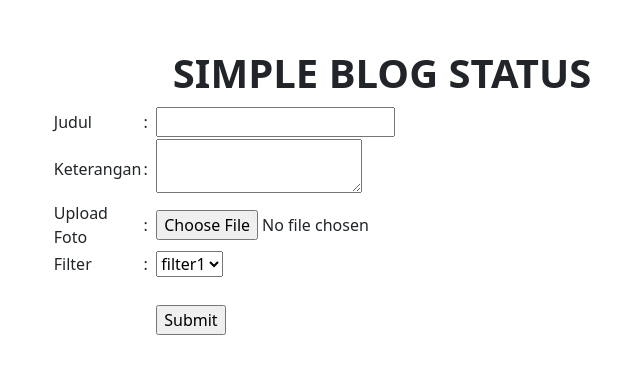
After one commit to rickygit98/UTRON_Web_App, a PHP site: the page made by app/views/upload/index.php in a window 1280 px wide. The commit adds this page. Shown: the top 374 px of the page, without its empty margins (258-898 px from the left). Run offline with PHP 8.4, Linux system fonts and the light colour scheme; the template is opened without the code that fills it: most values are stand-ins (such as "Sample title", 1, 10 or a date in 2020); some libraries are stand-ins or nearby versions.

Commit message:
Adding Upload and Filter Image Features

```diff
--- a/app/controllers/auth_controller.php
+++ b/app/controllers/auth_controller.php
@@ -54,6 +54,7 @@ class auth_controller extends Controller
     if ($this->model("User")->login($_POST) > 0) {
         // Set session if success
         Messages::setAuthMessages('berhasil','login','success');
+
         header("Location: " . BASEURL . "/home/index");
         exit;
 
--- a/app/views/layouts/navbar.php
+++ b/app/views/layouts/navbar.php
@@ -15,6 +15,9 @@
         <li class="nav-item">
           <a class="nav-link" href="<?php echo BASEURL; ?>/about">About</a>
         </li>
+        <li class="nav-item">
+          <a class="nav-link" href="<?php echo BASEURL; ?>/upload">Upload Foto</a>
+        </li>
       </ul>
     </div>
   </div>
--- /dev/null
+++ b/app/views/upload/filter.php
@@ -0,0 +1,37 @@
+<?php
+
+function filter1($img){
+    $image = imagecreatefromjpeg($img);
+    imagefilter($image,IMG_FILTER_GRAYSCALE);
+    imagejpeg($image,"filter1.jpg");
+    imagedestroy($image);
+
+    echo("<img src ='".BASEURL."/filter1.jpg' width='450px'>");
+  }
+
+  function filter2($img){
+    $image = imagecreatefromjpeg($img);
+    imagefilter($image,IMG_FILTER_COLORIZE,50,50,100);
+    imagejpeg($image,"filter2.jpg");
+    imagedestroy($image);
+    echo("<img src ='".BASEURL."/filter2.jpg' width='450px'>");
+  }
+
+  function filter3($img){
+    $image = imagecreatefromjpeg($img);
+
+    imagefilter($image,IMG_FILTER_COLORIZE,100,50,50);
+    imagejpeg($image,"filter3.jpg");
+    imagedestroy($image);
+    echo("<img src ='".BASEURL."/filter3.jpg' width='450px'>");
+  }
+
+  function filter4($img){
+    $image = imagecreatefromjpeg($img);
+
+    imagefilter($image,IMG_FILTER_COLORIZE,50,100,50);
+    imagejpeg($image,"filter4.jpg");
+    imagedestroy($image);
+    echo("<img src ='".BASEURL."/filter4.jpg' width='450px'>");
+  }
+?>
--- /dev/null
+++ b/app/views/upload/index.php
@@ -0,0 +1,68 @@
+<form method="post" enctype="multipart/form-data" name="form1" id="form1" action="">
+  <table width="59%" border="0" align="center">
+    <tbody>
+      <tr>
+        <td colspan="3" align="center"><h1><strong>SIMPLE BLOG STATUS</strong></h1></td>
+      </tr>
+      <tr>
+        <td width="12%"><label for="inputJudul">Judul</label></td>
+        <td width="2%">:</td>
+        <td width="86%"><input type="text" name="inputJudul" id="inputJudul"></td>
+      </tr>
+      <tr>
+        <td>Keterangan</td>
+        <td>:</td>
+        <td><textarea name="inputKeterangan" id="inputKeterangan"></textarea></td>
+      </tr>
+      <tr>
+        <td>Upload Foto</td>
+        <td>:</td>
+        <td><input type="file" name="inputFile" id="inputFile"></td>
+      </tr>
+      <tr>
+        <td>Filter</td>
+        <td>:</td>
+        <td><select name="inputFilter" id="inputFilter">
+            <option value="filter1">filter1</option>
+            <option value="filter2">filter2</option>
+            <option value="filter3">filter3</option>
+            <option value="filter4">filter4</option>
+          </select></td>
+      </tr>
+      <tr>
+        <td>&nbsp;</td>
+        <td>&nbsp;</td>
+        <td>&nbsp;</td>
+      </tr>
+      <tr>
+        <td>&nbsp;</td>
+        <td>&nbsp;</td>
+        <td><input type="submit" name="btnSubmit" id="btnSubmit" value="Submit"></td>
+      </tr>
+    </tbody>
+  </table>
+</form>
+
+<?php
+if(isset($_POST['btnSubmit'])){
+
+  require_once "filter.php";
+  // Data from FORM
+  $fil = $_POST["inputFilter"];
+
+  // Path to Img Save Location
+  $path = "img/".$_POST['inputJudul'].".jpg";
+
+  // Get name from input file form
+  // Get the tmp_name to path with choosen name
+  move_uploaded_file($_FILES["inputFile"]["tmp_name"],$path);
+
+  switch($fil){
+    case "filter1" : filter1($path);break;
+    case "filter2" : filter2($path);break;
+    case "filter3" : filter3($path);break;
+    case "filter4" : filter4($path);break;
+  }
+
+}
+  ?>
```
Also changed, not shown: app/controllers/upload_controller.php (added, +16 -0 lines).
